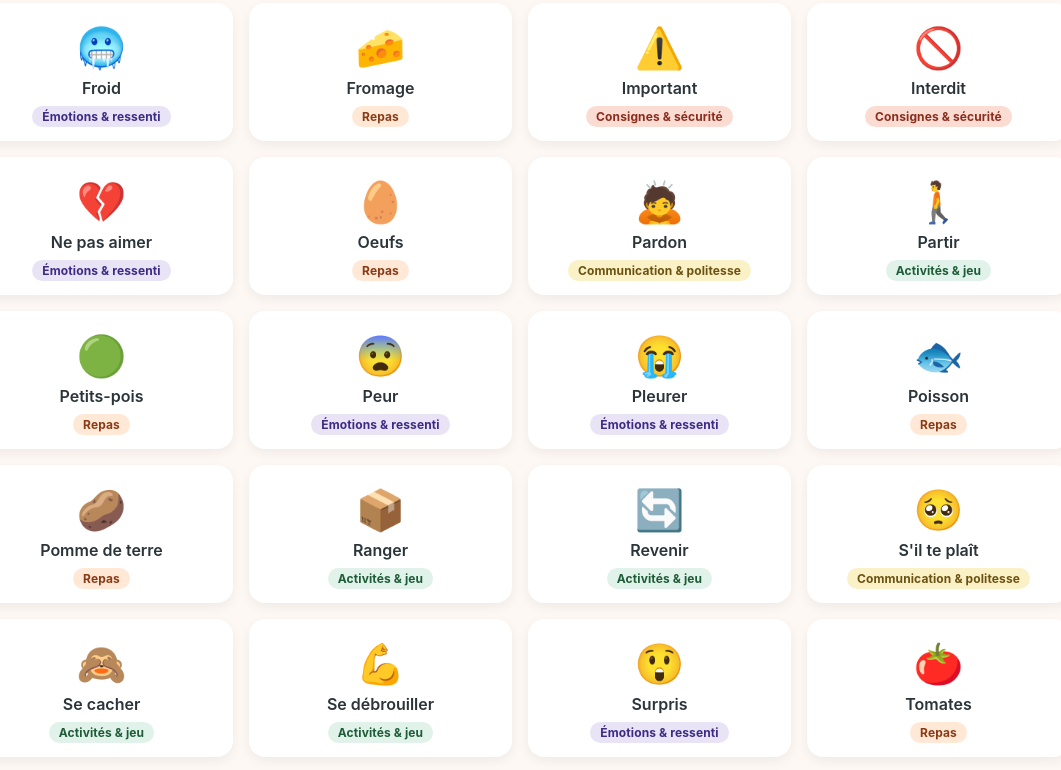
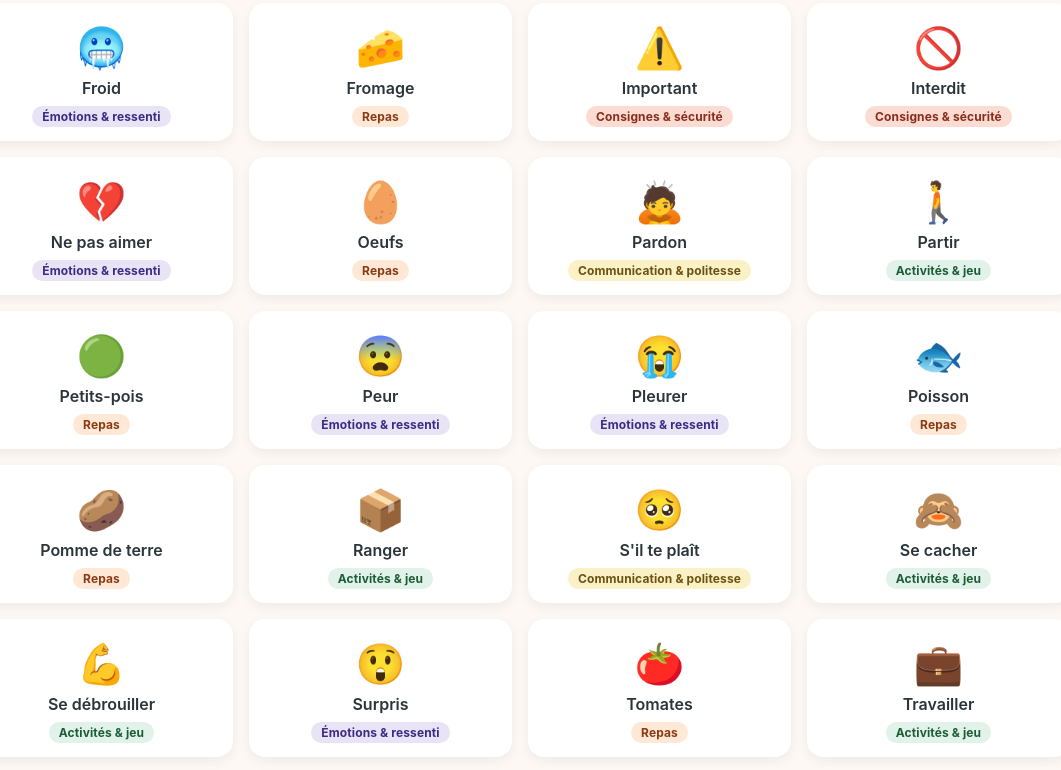
Before and after one commit to NicoLiAB/SignesBebe, a plain HTML site: page index.html in a window 1280 px wide. Shown: the part 2356-3126 px from the top of the page, without its empty margins (120-1181 px from the left). Drawn offline with Linux system fonts and the light colour scheme.

Commit message:
Retire le signe « Revenir » du répertoire (67 signes au lieu de 68)

```diff
--- a/index.html
+++ b/index.html
@@ -410,7 +410,6 @@
       { word: "Ranger", emoji: "📦", cat: "Activités & jeu", prio: "Plus tard", page: "ranger", video: "https://elix-lsf.s3.rbx.io.cloud.ovh.net/spip_videos/ranger.mp4" },
       { word: "Se cacher", emoji: "🙈", cat: "Activités & jeu", prio: "Plus tard", page: "cacher", video: "https://elix-lsf.s3.rbx.io.cloud.ovh.net/spip_videos/cacher_v_1_1.mp4" },
       { word: "Partir", emoji: "🚶", cat: "Activités & jeu", prio: "Plus tard", page: "partir", video: "https://elix-lsf.s3.rbx.io.cloud.ovh.net/spip_videos/partir_v_1-2.mp4" },
-      { word: "Revenir", emoji: "🔄", cat: "Activités & jeu", prio: "Plus tard", page: "revenir", video: "https://elix-lsf.s3.rbx.io.cloud.ovh.net/spip_videos/revenir_v_1.mp4" },
       { word: "Venir", emoji: "👉", cat: "Activités & jeu", prio: "Plus tard", page: "venir", video: "https://elix-lsf.s3.rbx.io.cloud.ovh.net/spip_videos/venir_v_1_1.mp4" },
       { word: "Travailler", emoji: "💼", cat: "Activités & jeu", prio: "Plus tard", page: "travailler", video: "https://elix-lsf.s3.rbx.io.cloud.ovh.net/spip_videos/travailler_v_3_1_6.mp4" },
       { word: "Se débrouiller", emoji: "💪", cat: "Activités & jeu", prio: "Plus tard", page: "débrouiller", video: "https://elix-lsf.s3.rbx.io.cloud.ovh.net/spip_videos/debrouiller_v_2_6.mp4" },
```
